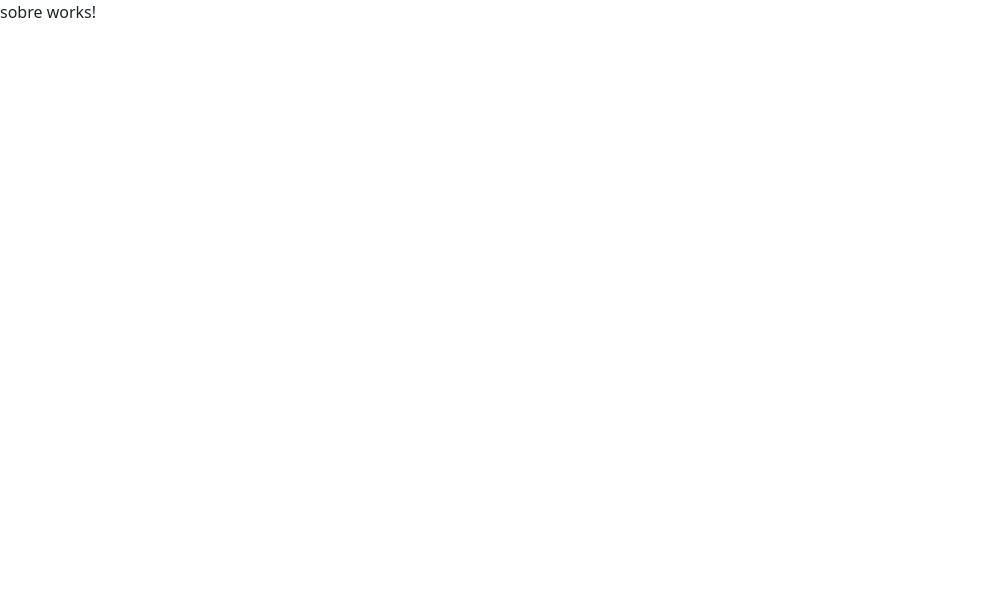
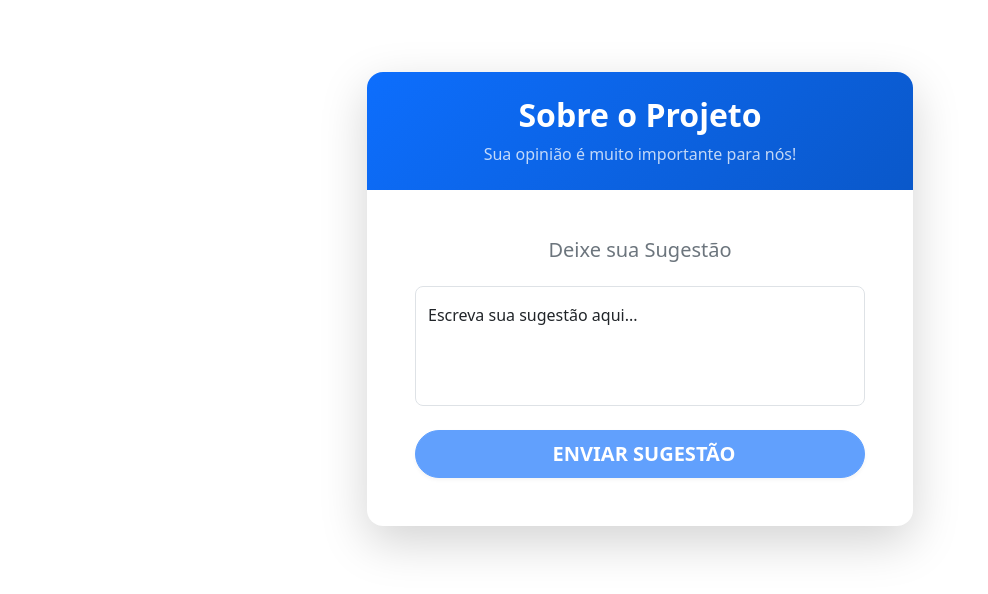
Before and after one commit to ErickGrisoste/VeioPorQueQuizz, an Angular app in the folder VeioPorqueQuizz/: page /sobre in a window 1280 px wide. Shown: the top 594 px of the page, without its empty margins (0-988 px from the left). Built offline with nearby package versions, Linux system fonts and the light colour scheme.

Commit message:
Commit sugestões

```diff
--- a/VeioPorqueQuizz/src/app/pages/sobre/sobre.css
+++ b/VeioPorqueQuizz/src/app/pages/sobre/sobre.css
@@ -0,0 +1,57 @@
+/* Animações Suaves */
+.animate-fade-in {
+  animation: fadeIn 0.6s ease-out forwards;
+}
+
+.animate-slide-up {
+  animation: slideUp 0.5s ease-out forwards;
+  opacity: 0;
+}
+
+@keyframes fadeIn {
+  from { opacity: 0; transform: scale(0.98); }
+  to { opacity: 1; transform: scale(1); }
+}
+
+@keyframes slideUp {
+  from { opacity: 0; transform: translateY(20px); }
+  to { opacity: 1; transform: translateY(0); }
+}
+
+/* Customização de Foco e Interações */
+.form-control:focus {
+  border-color: #0d6efd;
+  box-shadow: 0 0 0 0.25rem rgba(13, 110, 253, 0.15);
+}
+
+.transition-all {
+  transition: all 0.3s ease;
+}
+
+.primary-btn-hover:hover:not(:disabled) {
+  transform: translateY(-2px);
+  box-shadow: 0 0.5rem 1rem rgba(13, 110, 253, 0.2) !important;
+}
+
+.primary-btn-hover:active:not(:disabled) {
+  transform: translateY(0);
+}
+
+/* Estilo dos itens da lista */
+.suggestion-item {
+  transition: background-color 0.2s ease;
+  background-color: #ffffff;
+}
+
+.suggestion-item:hover {
+  background-color: #f8f9fa;
+}
+
+.suggestion-item:last-child {
+  border-bottom: none !important;
+}
+
+/* Cores de fundo customizadas usando variaveis do Bootstrap indiretamente para melhorar gradiente */
+.bg-gradient {
+  background: linear-gradient(135deg, #0d6efd 0%, #0a58ca 100%) !important;
+}
--- a/VeioPorqueQuizz/src/app/pages/sobre/sobre.html
+++ b/VeioPorqueQuizz/src/app/pages/sobre/sobre.html
@@ -1 +1,56 @@
-<p>sobre works!</p>
+<div class="container py-5 mt-4">
+  <div class="row justify-content-center">
+    <div class="col-md-8 col-lg-6">
+      <!-- card main -->
+      <div class="card shadow-lg border-0 rounded-4 overflow-hidden mb-5 animate-fade-in">
+        <div class="card-header bg-primary bg-gradient text-white p-4 text-center border-0">
+          <h2 class="mb-0 fw-bold">Sobre o Projeto</h2>
+          <p class="mb-0 mt-2 opacity-75">Sua opinião é muito importante para nós!</p>
+        </div>
+
+        <div class="card-body p-4 p-md-5">
+          <h5 class="card-title text-center text-secondary mb-4">Deixe sua Sugestão</h5>
+
+          <form (ngSubmit)="enviarSugestao()">
+            <div class="form-floating mb-4">
+              <textarea class="form-control rounded-3" id="sugestaoTextarea" placeholder="Escreva sua sugestão aqui..."
+                name="sugestao" [(ngModel)]="sugestao" style="height: 120px; resize: none;" required>
+              </textarea>
+              <label for="sugestaoTextarea">Escreva sua sugestão aqui...</label>
+            </div>
+
+            <div class="d-grid">
+              <button type="submit"
+                class="btn btn-primary btn-lg rounded-pill fw-bold text-uppercase shadow-sm transition-all primary-btn-hover"
+                [disabled]="!sugestao.trim()">
+                <i class="bi bi-send-fill me-2"></i> Enviar Sugestão
+              </button>
+            </div>
+          </form>
+        </div>
+      </div>
+
+      <!-- Lista -->
+      <div *ngIf="sugestoes.length > 0" class="animate-slide-up">
+        <h4 class="text-secondary mb-3 fw-bold d-flex align-items-center">
+          <span
+            class="bg-primary text-white rounded-circle d-inline-flex justify-content-center align-items-center me-2 shadow-sm"
+            style="width: 32px; height: 32px; font-size: 14px;">
+            {{ sugestoes.length }}
+          </span>
+          Sugestões Enviadas
+        </h4>
+
+        <div class="list-group shadow-sm rounded-4 overflow-hidden border-0">
+          <div *ngFor="let s of sugestoes; let i = index"
+            class="list-group-item list-group-item-action border-0 border-bottom p-4 suggestion-item">
+            <div class="d-flex w-100 justify-content-between align-items-center">
+              <p class="mb-0 text-dark">{{ s }}</p>
+            </div>
+          </div>
+        </div>
+      </div>
+
+    </div>
+  </div>
+</div>
--- a/VeioPorqueQuizz/src/app/pages/sobre/sobre.ts
+++ b/VeioPorqueQuizz/src/app/pages/sobre/sobre.ts
@@ -1,10 +1,39 @@
-import { Component } from '@angular/core';
+import { Component, OnInit } from '@angular/core';
+import { CommonModule } from '@angular/common';
+import { FormsModule } from '@angular/forms';
 
 @Component({
   selector: 'app-sobre',
   standalone: true,
-  imports: [],
+  imports: [CommonModule, FormsModule],
   templateUrl: './sobre.html',
   styleUrl: './sobre.css',
 })
-export class Sobre {}
+export class Sobre implements OnInit {
+  sugestao: string = '';
+  sugestoes: string[] = [];
+
+  ngOnInit(): void {
+    this.carregarSugestoes();
+  }
+
+  carregarSugestoes(): void {
+    const data = localStorage.getItem('sugestoes_veio_porque_quizz');
+    console.log(JSON.stringify(data));
+    if (data) {
+      try {
+        this.sugestoes = JSON.parse(data);
+      } catch (e) {
+        this.sugestoes = [];
+      }
+    }
+  }
+
+  enviarSugestao(): void {
+    if (!this.sugestao.trim()) return;
+
+    this.sugestoes.push(this.sugestao.trim());
+    localStorage.setItem('sugestoes_veio_porque_quizz', JSON.stringify(this.sugestoes));
+    this.sugestao = '';
+  }
+}
```
Also changed, not shown: 1 other file (tests, documents, lock files or other folders).
